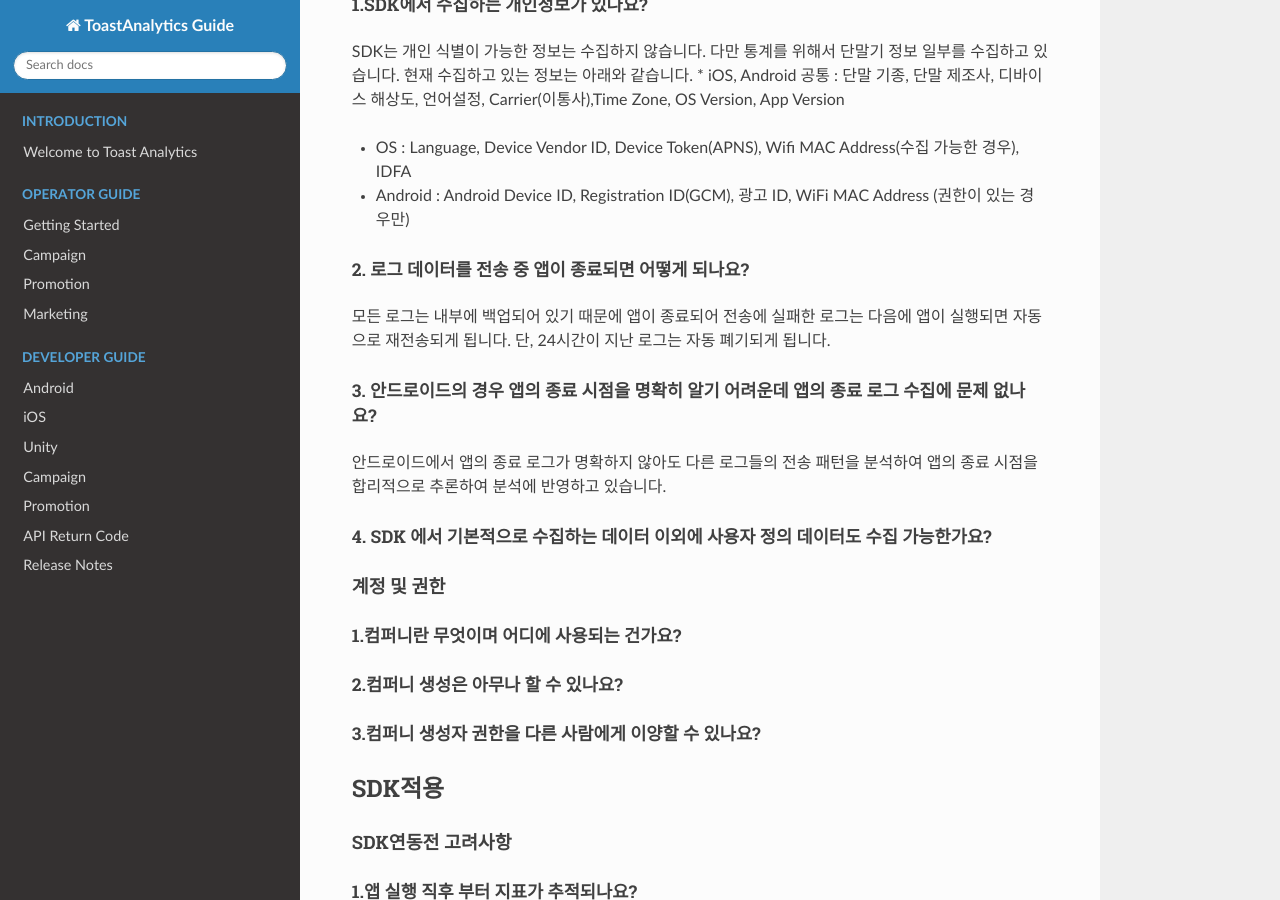
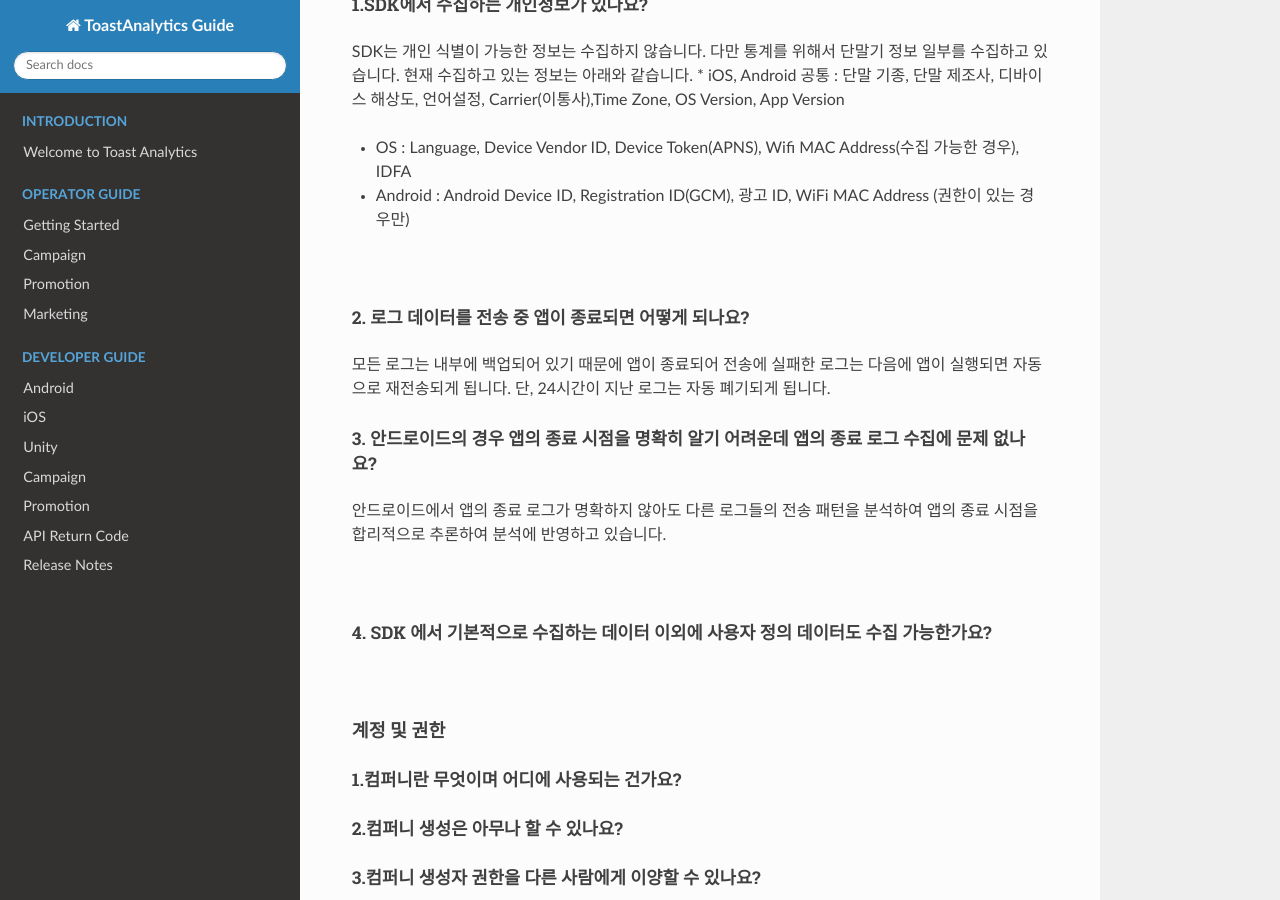
Before and after one commit to ToastAnalytics/ToastAnalytics, an MkDocs documentation site: the page built from docs/FAQ/FAQ.md, in a window 1280 px wide and 900 px high, scrolled down 303 px. Built offline with MkDocs 1.6.1, drawn with Linux system fonts in a browser that asks for light colours; nearby versions of some CDN libraries; old or Windows-style settings are respelled for this version of MkDocs.

Commit message:
Update FAQ.md

```diff
--- a/docs/FAQ/FAQ.md
+++ b/docs/FAQ/FAQ.md
@@ -14,18 +14,24 @@ SDK는 개인 식별이 가능한 정보는 수집하지 않습니다. 다만
 
 * Android : Android Device ID, Registration ID(GCM), 광고 ID, WiFi MAC Address (권한이 있는 경우만)
 
+<BR>
 
 
 #####2. 로그 데이터를 전송 중 앱이 종료되면 어떻게 되나요?
 
 모든 로그는 내부에 백업되어 있기 때문에 앱이 종료되어 전송에 실패한 로그는 다음에 앱이 실행되면 자동으로
 재전송되게 됩니다. 단, 24시간이 지난 로그는 자동 폐기되게 됩니다.
+<BR>
 
 #####3. 안드로이드의 경우 앱의 종료 시점을 명확히 알기 어려운데 앱의 종료 로그 수집에 문제 없나요?
 
 안드로이드에서 앱의 종료 로그가 명확하지 않아도 다른 로그들의 전송 패턴을 분석하여 앱의 종료 시점을 합리적으로 추론하여 분석에 반영하고 있습니다.
 
+<BR>
+
 #####4. SDK 에서 기본적으로 수집하는 데이터 이외에 사용자 정의 데이터도 수집 가능한가요?
+<BR>
+
 
 ####계정 및 권한
 #####1.컴퍼니란 무엇이며 어디에 사용되는 건가요?
```
